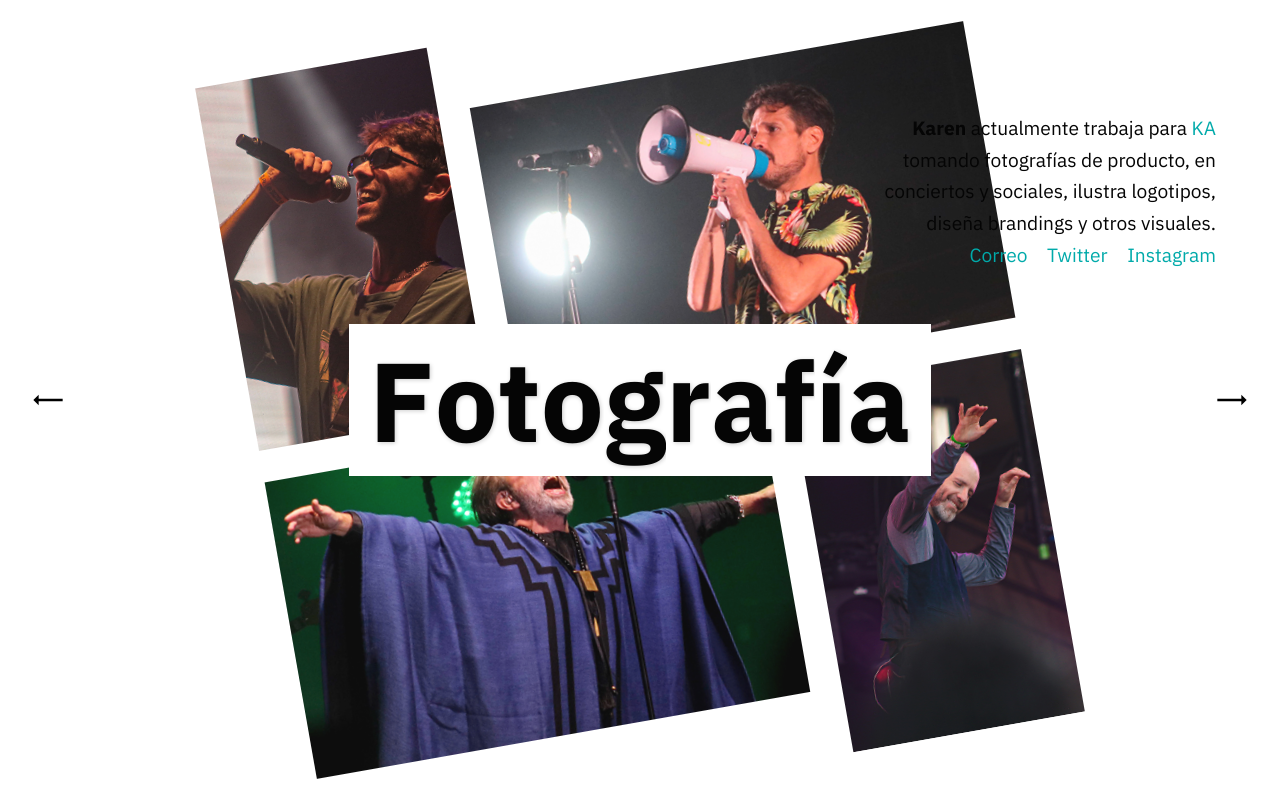
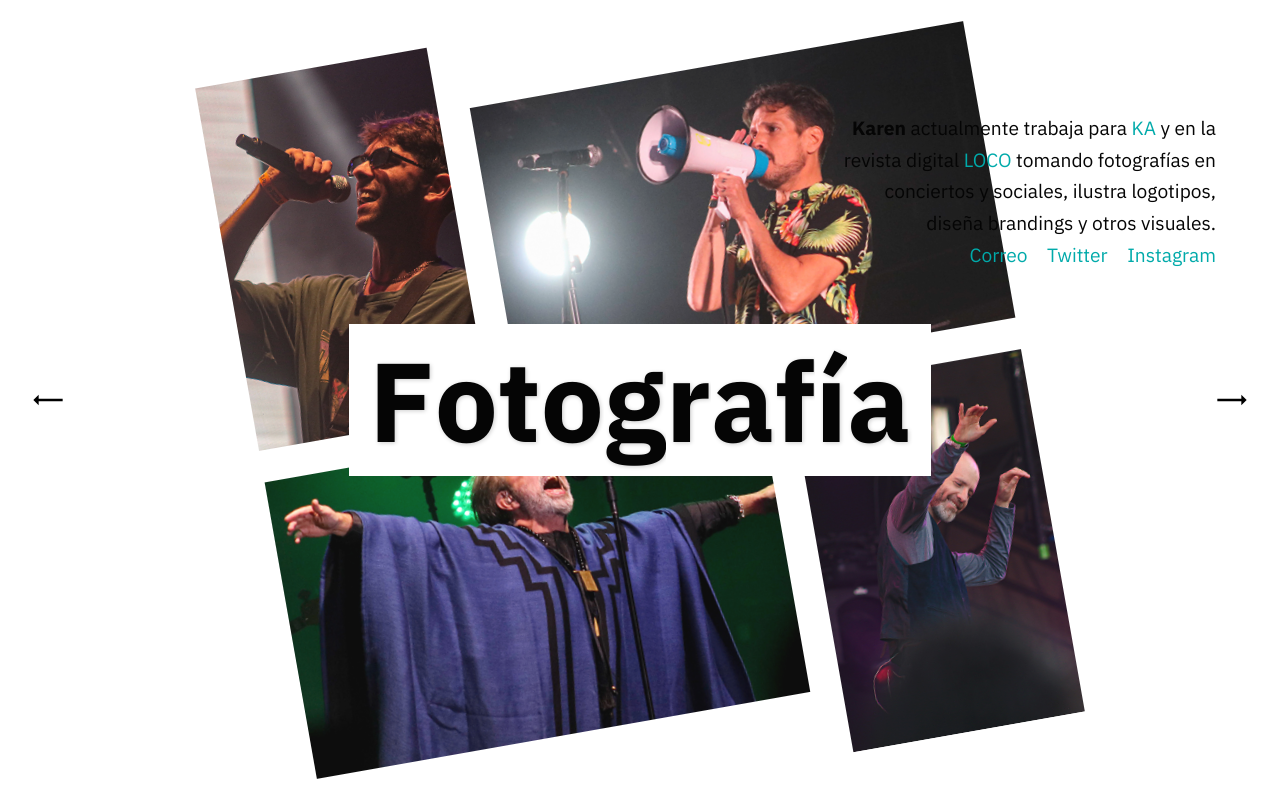
Before and after one commit to urLOCO/carraleska, a plain HTML site: page index.html in a window 1280 px wide. Drawn offline with nearby package versions, Linux system fonts and the light colour scheme.

Commit message:
Update index.html

```diff
--- a/index.html
+++ b/index.html
@@ -16,7 +16,8 @@
 <!-- partial:index.partial.html -->
 <div class="slider">
   <div class="credits">
-    <p> <b>Karen  </b>actualmente trabaja para <a href="">KA</a> tomando fotografías de producto, en conciertos y sociales, ilustra logotipos, diseña brandings y otros visuales.</p>
+    <p> <b>Karen  </b>actualmente trabaja para <a href="https://instagram.com/kartistmx">KA</a> y en la revista digital <a href="https://instagram.com/revistaloco">LOCO</a> tomando fotografías
+	    en conciertos y sociales, ilustra logotipos, diseña brandings y otros visuales.</p>
 
 	<a href="mailto:carraleska@gmail.com" class="spaced" target="_blank">Correo</a> <a class="spaced" href="https://twitter.com/crlska_" target="_blank">Twitter</a> <a href="https://instagram.com/crlska" target="_blank">Instagram</a>
   </div>
```
